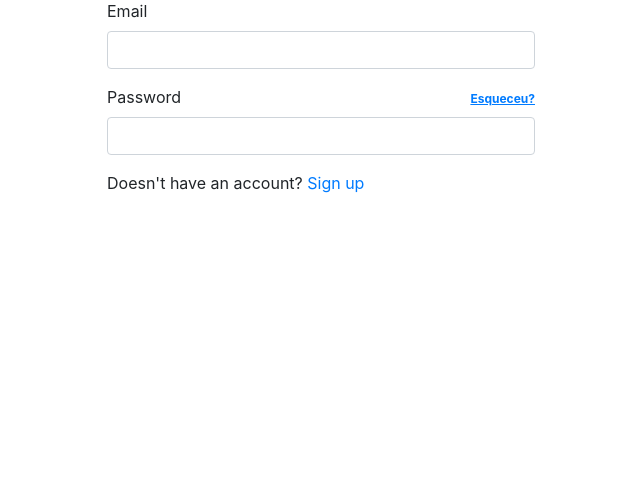
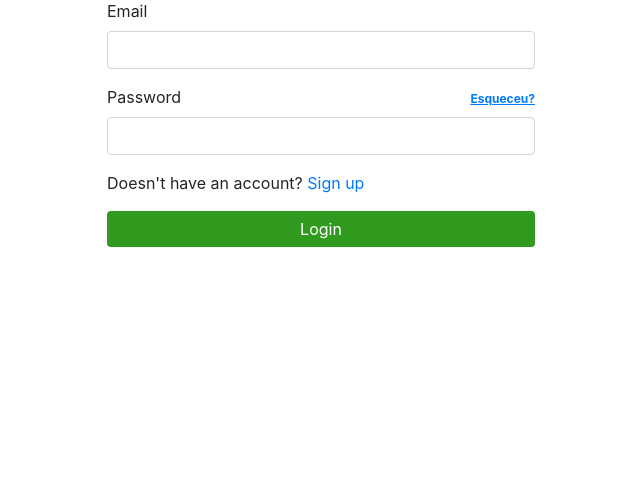
Before and after one commit to MatheusDev20/Flask-Library-Manager, a Flask app: page /user/login in a window 1280 px wide. Shown: the part 192-679 px from the top of the page, without its empty margins (319-959 px from the left). Run offline with Flask 2, Linux system fonts and the light colour scheme.

Commit message:
fix: login button css

```diff
--- a/app/static/css/main.css
+++ b/app/static/css/main.css
@@ -43,6 +43,10 @@ body {
   color: #4BB543
 }
 
+.login-btn {
+  background-color: #309a1e;
+  width: 100%;
+}
 .register-btn {
   background-color: #309a1e;
   width: 100%;
```
